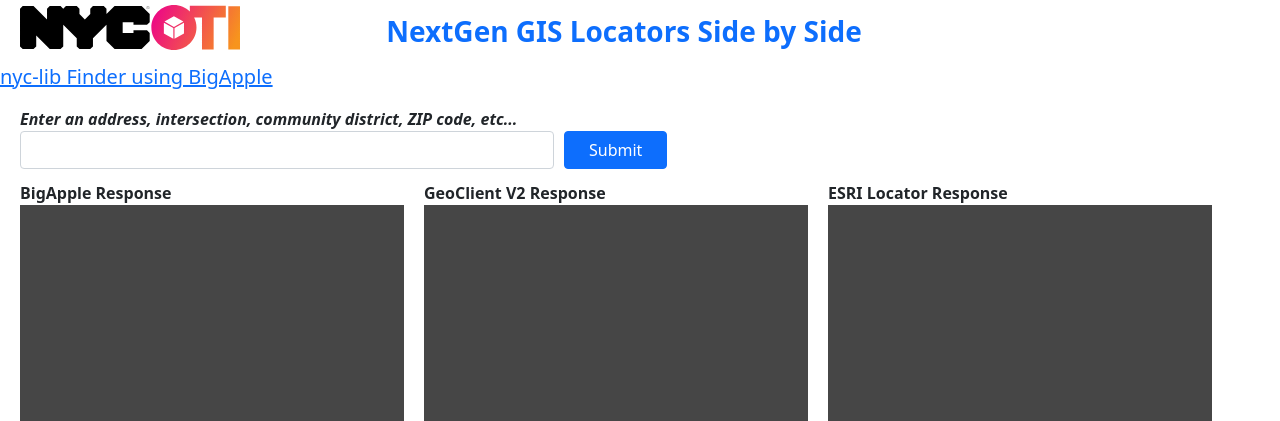
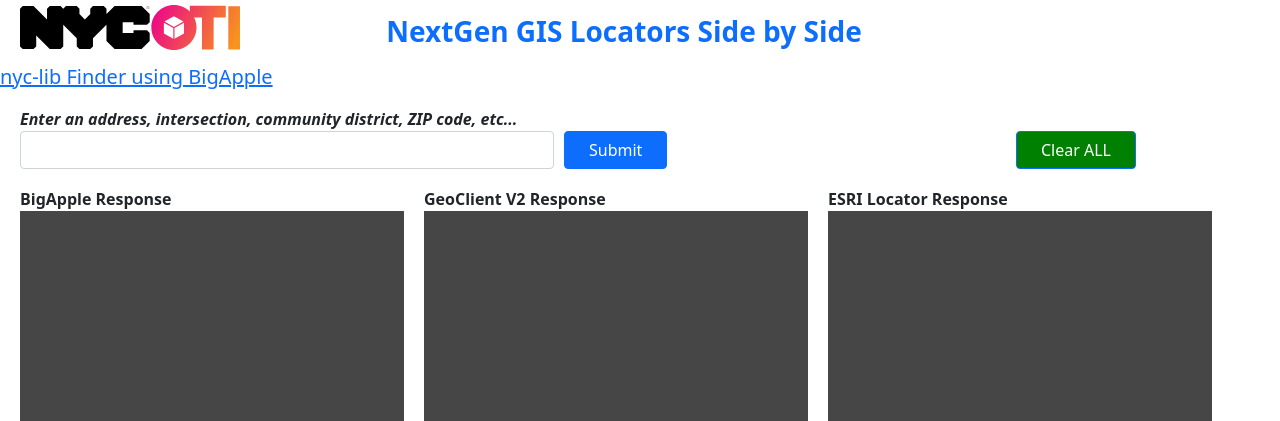
Before and after one commit to cchendoitt/geonyc, a Flask app: page / in a window 1280 px wide. Shown: the top 421 px of the page. Run offline with Flask 2, Linux system fonts and the light colour scheme; some libraries are stand-ins or nearby versions.

Commit message:
use get method

```diff
--- a/templates/finder_example.html
+++ b/templates/finder_example.html
@@ -44,7 +44,7 @@
     var locationMgr = new nyc.ol.LocationMgr({
       map: map,
       //url: 'https://maps.nyc.gov/geoclient/v2/search.json?app_key=74DF5DB1D7320A9A2&app_id=nyc-lib-example'
-      url: 'http://localhost:5000/geoclicnet/v3/search.json?app_key=74DF5DB1D7320A9A2&app_id=nyc-lib-example'
+      url: '/geoclicnet/v3/search.json?app_key=74DF5DB1D7320A9A2&app_id=nyc-lib-example'
     });
 
     function showPhoto(event) {
--- a/templates/index.html
+++ b/templates/index.html
@@ -28,6 +28,8 @@
         .form-div {
           height: 50px;
           margin-left: 20px;
+          width: 70%;
+          float: left;
         }
         .input-tips {
           font-style: italic;
@@ -75,6 +77,7 @@
         .btn-geoclient {
           float: left;
           background-color: green;
+          margin-left: 100px;
         }
         .btn-esrilocator {
           float: left;
@@ -91,6 +94,13 @@
         }
       });
 
+      function clearall() {
+        document.getElementById('geolocator-json').innerHTML = '';
+        document.getElementById('geoclient-json').innerHTML = '';
+        document.getElementById('esrilocator-json').innerHTML = '';
+        document.getElementById("geolocator-input").value = '';
+      }
+
       function geolocator() {
         document.getElementById('geolocator-json').innerHTML = '';
         document.getElementById('geoclient-json').innerHTML = '';
@@ -98,16 +108,14 @@
 
         var input = document.getElementById("geolocator-input").value;
         $.ajax({
-          url: "/search",
-          type: "POST",
-          data: {name: input},
+          url: "/geoclicnet/v3/search.json?input=" + input,
+          type: "GET",
           success: function(res) {
             var j = JSON.stringify(res, null, 2);
             document.getElementById('geolocator-json').innerHTML = '<pre>' + j + '</pre>';
           },
           error: function(xhr, status, error) {
-              var err = eval("(" + xhr.responseText + ")");
-              document.getElementById('geolocator-json').innerHTML = err.Message;
+              document.getElementById('geolocator-json').innerHTML = "BigApple Search Engine error!";
           }
         });
 
@@ -120,8 +128,8 @@
               document.getElementById('geoclient-json').innerHTML = '<pre>' + j2 + '</pre>';
             },
             error: function(xhr, status, error) {
-              var err = eval("(" + xhr.responseText + ")");
-              document.getElementById('geoclient-json').innerHTML = err.Message;
+
+              document.getElementById('geoclient-json').innerHTML = "GeoClient Rest Service error!";
             }
           });
 
@@ -130,16 +138,10 @@
             type: 'GET',
             success: function(res) {
               var j3 = JSON.stringify(res, null, 2);
-
-              if (res.candidates.length > 0) {
               document.getElementById('esrilocator-json').innerHTML = '<pre>' + j3 + '</pre>';
-              } else {
-                document.getElementById('esrilocator-json').innerHTML = 'entered location not found!'
-              }
             },
             error: function(xhr, status, error) {
-              var err = eval("(" + xhr.responseText + ")");
-              document.getElementById('esrilocator-json').innerHTML = err.Message;
+              document.getElementById('esrilocator-json').innerHTML = "Esri Locator service not reponsding. Ask Mohammed or Frank to check the service!";
             }
           });
 
@@ -157,6 +159,8 @@
     </div>
 
     <div class="input-tips">Enter an address, intersection, community district, ZIP code, etc...</div>
+
+    <div style="width: 100%; display: inline-block;">
       <div class="form-div">
         <form method="post" action="javascript: geolocator();">
           <div class="place-holder">
@@ -166,6 +170,11 @@
             <button type="submit" class="btn btn-primary px-4 gap-3 btn-geolocator">Submit</button>
           </div>
         </form>
+      </div>
+
+      <div style="width: 20%; float: left;">
+        <button onclick="clearall()" class="btn btn-primary px-4 gap-3 btn-geoclient">Clear ALL</button>
+      </div>
   </div>
 
     <div>
```
Lines whose indentation alone changed are shown as unchanged.
